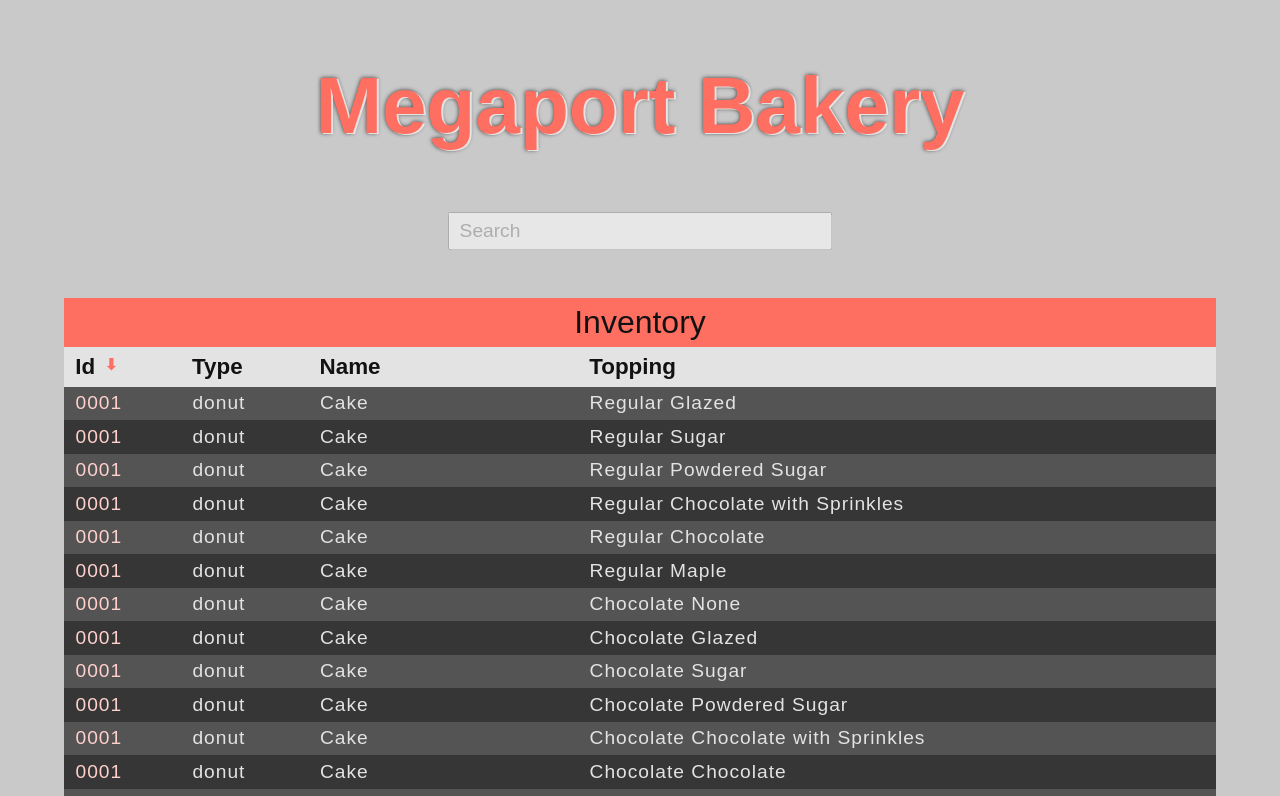
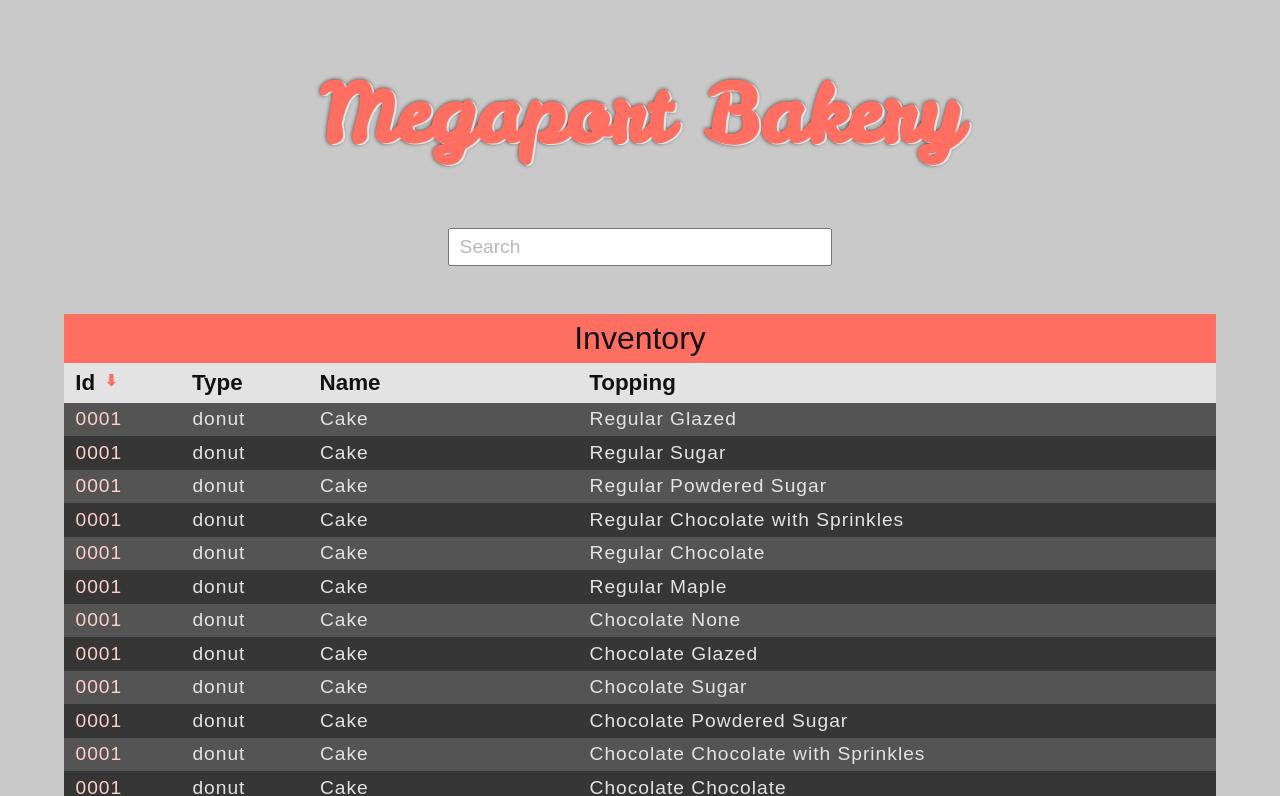
Before and after one commit to isaaccuraErnesto/megaport-tasks, a React (Create React App) app: page / in a window 1280 px wide. Shown: the top 796 px of the page. Built offline with nearby package versions, Linux system fonts and the light colour scheme.

Commit message:
SearchBox Functional

```diff
--- a/public/index.html
+++ b/public/index.html
@@ -3,6 +3,9 @@
   <head>
     <meta charset="utf-8" />
     <link rel="icon" href="%PUBLIC_URL%/favicon.ico" />
+    <link rel="preconnect" href="https://fonts.googleapis.com">
+    <link rel="preconnect" href="https://fonts.gstatic.com" crossorigin>
+    <link href="https://fonts.googleapis.com/css2?family=Leckerli+One&display=swap" rel="stylesheet">
     <meta name="viewport" content="width=device-width, initial-scale=1" />
     <meta name="theme-color" content="#000000" />
     <meta
--- a/src/App.js
+++ b/src/App.js
@@ -1,16 +1,57 @@
-import React, { useState } from 'react';
+import React, { useState, useMemo } from 'react';
 import Header from './components/Header';
 import SearchBox from './components/SearchBox';
 import Table from './components/Table/Table';
 import Form from './components/Form';
 import Footer from './components/Footer';
+import TableData from './components/Table/TableData';
 
 function App() {
+  const [sortParams, setSortParams] = useState({ key: 'id', direction: 'asc' });
+  const [productList, setProductList] = useState([]);
+  const [searchResults, setSearchResults] = useState([]);
+
+  const propertyNames = Object.keys(TableData[0]);
+
+  const capitalisedPropertyNames = [];
+
+  propertyNames.forEach((word) => {
+    capitalisedPropertyNames.push(word.charAt(0).toUpperCase() + word.slice(1));
+  });
+
+  useMemo(() => {
+    const products = [...TableData];
+
+    if (sortParams !== null) {
+      products.sort((a, b) => {
+        if (a[sortParams.key] < b[sortParams.key]) {
+          return sortParams.direction === 'asc' ? -1 : 1;
+        }
+        if (a[sortParams.key] > b[sortParams.key]) {
+          return sortParams.direction === 'asc' ? 1 : -1;
+        }
+        return 0;
+      });
+    }
+
+    setProductList(products);
+  }, [sortParams]);
+
   return (
     <div id='main-container'>
       <Header />
-      <SearchBox />
-      <Table />
+      <SearchBox
+        sortedProducts={productList}
+        setSearchResults={setSearchResults}
+      />
+      <Table
+        sortedProducts={productList}
+        searchResults={searchResults}
+        sortParams={sortParams}
+        setSortParams={setSortParams}
+        propertyNames={propertyNames}
+        capitalisedPropertyNames={capitalisedPropertyNames}
+      />
       <Form />
       <Footer />
     </div>
--- a/src/components/SearchBox.js
+++ b/src/components/SearchBox.js
@@ -1,6 +1,21 @@
 import React from 'react';
 
-const SearchBox = () => {
+const SearchBox = ({ sortedProducts, setSearchResults }) => {
+  const searchProducts = (e) => {
+    e.preventDefault();
+    if (e.target.value !== '') {
+      const matchingProducts = sortedProducts.filter((product) => {
+        return Object.values(product)
+          .join(' ')
+          .toLocaleLowerCase()
+          .includes(e.target.value.toLowerCase());
+      });
+      setSearchResults(matchingProducts);
+    } else {
+      setSearchResults(sortedProducts);
+    }
+  };
+
   return (
     <div id='search-box-container'>
       <input
@@ -8,7 +23,7 @@ const SearchBox = () => {
         id='search-box'
         name='search-box'
         placeholder='Search'
-        disabled
+        onChange={searchProducts}
       />
     </div>
   );
--- a/src/components/Table/Table.js
+++ b/src/components/Table/Table.js
@@ -1,35 +1,13 @@
-import React, { useState, useMemo } from 'react';
-import TableData from './TableData';
+import React from 'react';
 
-const Table = () => {
-  const [sortParams, setSortParams] = useState({ key: 'id', direction: 'asc' });
-
-  const propertyNames = Object.keys(TableData[0]);
-
-  const capitalisedPropertyNames = [];
-
-  propertyNames.forEach((word) => {
-    capitalisedPropertyNames.push(word.charAt(0).toUpperCase() + word.slice(1));
-  });
-
-  const sortedProducts = useMemo(() => {
-    const products = [...TableData];
-
-    if (sortParams !== null) {
-      products.sort((a, b) => {
-        if (a[sortParams.key] < b[sortParams.key]) {
-          return sortParams.direction === 'asc' ? -1 : 1;
-        }
-        if (a[sortParams.key] > b[sortParams.key]) {
-          return sortParams.direction === 'asc' ? 1 : -1;
-        }
-        return 0;
-      });
-    }
-
-    return products;
-  }, [sortParams]);
-
+const Table = ({
+  sortedProducts,
+  searchResults,
+  sortParams,
+  setSortParams,
+  propertyNames,
+  capitalisedPropertyNames,
+}) => {
   const requestSortParams = (key) => {
     let direction = 'asc';
     if (
@@ -69,13 +47,15 @@ const Table = () => {
           </tr>
         </thead>
         <tbody>
-          {sortedProducts.map((product, index) => (
-            <tr key={index}>
-              {propertyNames.map((key, index) => {
-                return <td key={index}>{product[key]}</td>;
-              })}
-            </tr>
-          ))}
+          {(searchResults.length < 1 ? sortedProducts : searchResults).map(
+            (product, index) => (
+              <tr key={index}>
+                {propertyNames.map((key, index) => {
+                  return <td key={index}>{product[key]}</td>;
+                })}
+              </tr>
+            )
+          )}
         </tbody>
       </table>
     </div>
--- a/src/index.css
+++ b/src/index.css
@@ -24,6 +24,10 @@
   font-size: 2.5em;
   color: #ff6f61;
   text-shadow: 2px 1px #e3e3e3, 0px 0px 4px #363636;
+}
+
+#header h1 {
+  font-family: 'Leckerli One', cursive;
 }
 
 #search-box-container {
@@ -59,6 +63,10 @@
   color: #e3e3e3;
 }
 
+#table > *:hover {
+  cursor: default;
+}
+
 #table-caption {
   background-color: #ff6f61;
   padding: 0.2em 0.5em;
@@ -76,6 +84,7 @@ thead th {
   text-align: left;
   padding: 0.3em 0.5em;
   position: relative;
+  user-select: none;
 }
 
 thead th.asc::after {
```
